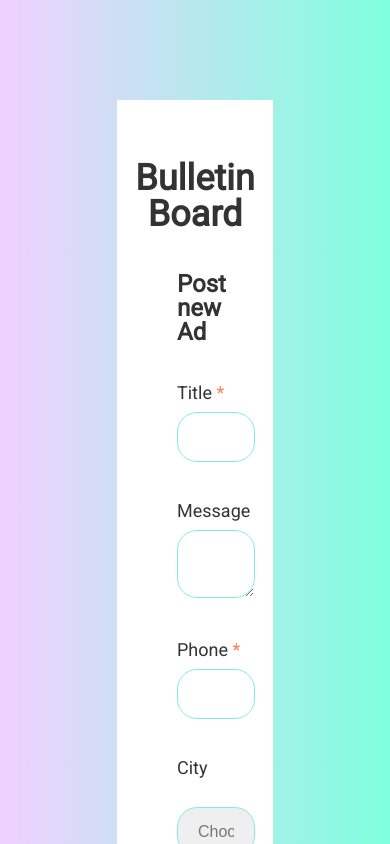
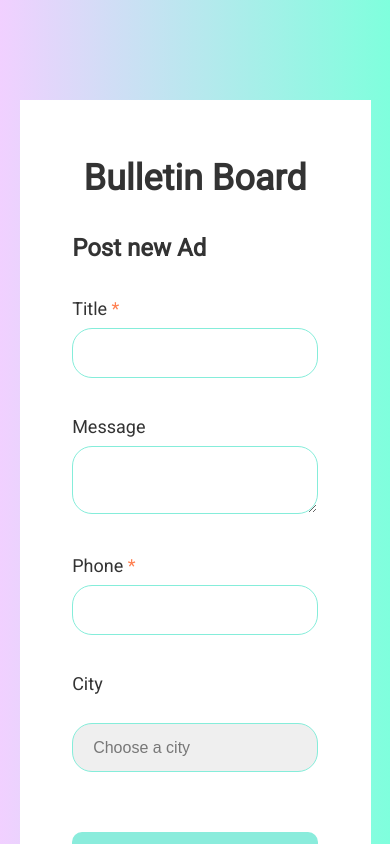
Before and after one commit to tishksenia/bulletin-board, a React (Create React App) app: page / in a window 390 px wide. Shown: the top 844 px of the page. Built offline with nearby package versions, Linux system fonts and the light colour scheme.

Commit message:
Css code to make layout adaptive

```diff
--- a/src/components/FormErrors.js
+++ b/src/components/FormErrors.js
@@ -4,9 +4,13 @@ class FormErrors extends React.Component {
   render() {
     return (
       <div className="FormErrors">
-        <p className="FormErrors-error-text">
-          {this.props.formErrors[this.props.inputName]}
-        </p>
+        {this.props.formErrors[this.props.inputName] !== "" ? (
+          <p className="FormErrors-error-text">
+            {this.props.formErrors[this.props.inputName]}
+          </p>
+        ) : (
+          ""
+        )}
       </div>
     );
   }
--- a/src/css/Ad.css
+++ b/src/css/Ad.css
@@ -11,6 +11,13 @@
 .Ad-title {
   font-size: 28px;
   margin-bottom: 20px;
+}
+
+@media screen AND (max-width: 650px) {
+  .Ad-title {
+    display: block;
+    width: 70%;
+  }
 }
 
 .Ad-message {
--- a/src/css/App.css
+++ b/src/css/App.css
@@ -14,6 +14,12 @@ body {
   margin: 0 auto;
   margin-top: 100px;
   padding-top: 60px;
+}
+
+@media screen AND (max-width: 1400px) {
+  .App {
+    max-width: 90%;
+  }
 }
 
 h1,
--- a/src/css/Form.css
+++ b/src/css/Form.css
@@ -5,6 +5,19 @@
   margin-bottom: 40px;
   padding: 0 60px;
 }
+
+@media screen AND (max-width: 1400px) {
+  .Form {
+    width: 70%;
+  }
+}
+
+@media screen AND (max-width: 650px) {
+  .Form {
+    padding: 0 20px;
+  }
+}
+
 .Form-heading {
   margin: 40px 0;
   font-weight: bold;
```
Also changed, not shown: 1 other file (tests, documents, lock files or other folders).
